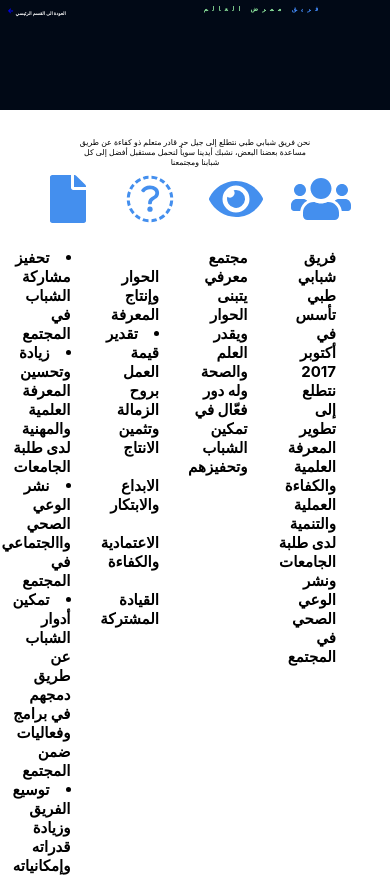
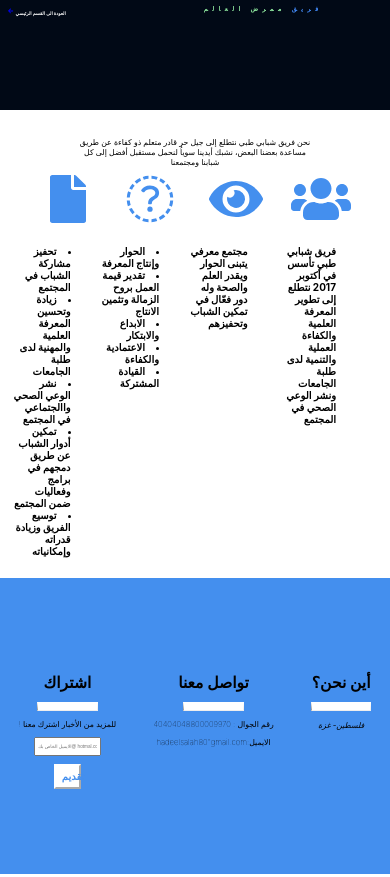
Before and after one commit to yaqootturman/nurse-of-the-world, a React (Create React App) app in the folder client/: page /home/details-about-us in a window 390 px wide. Shown: the top 877 px of the page. Built offline with nearby package versions, Linux system fonts and the light colour scheme; a web font is replaced by a local one.

Commit message:
Update firstdivmainpage.css

```diff
--- a/client/src/Components/ChangeableComponents/FirstUISection/MainPageForFirstSection/firstdivmainpage.css
+++ b/client/src/Components/ChangeableComponents/FirstUISection/MainPageForFirstSection/firstdivmainpage.css
@@ -49,7 +49,13 @@
 
 }
 
-@media only screen and (min-width: 320px) and (max-width:589px) {
+@media only screen and (min-width: 320px) and (max-width:500px) {
+  .first-icon h1, .second-icon h1, .third-icon h1, .fourth-icon h1{
+    font-size: 10px;
+    width:15vw;
+    color: black;
+    padding: 15px;
 
+}
 
   }
```
